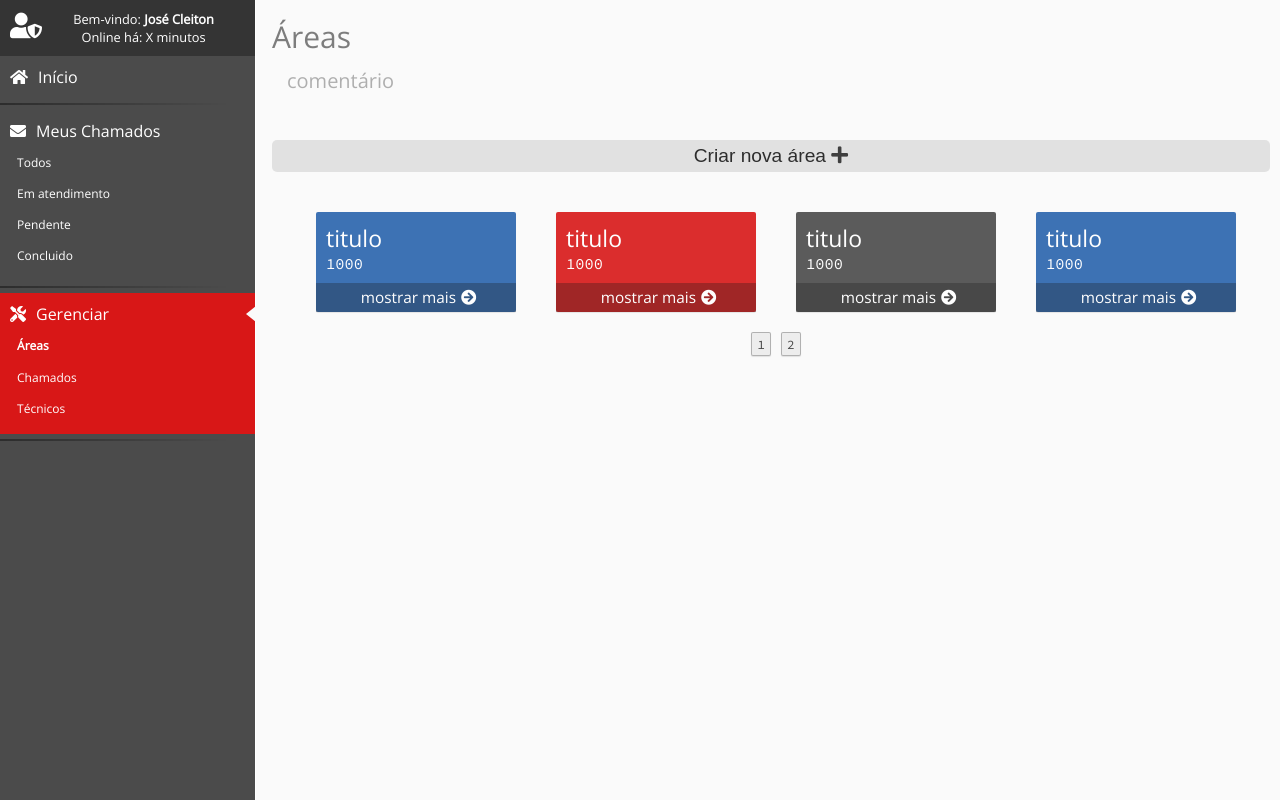
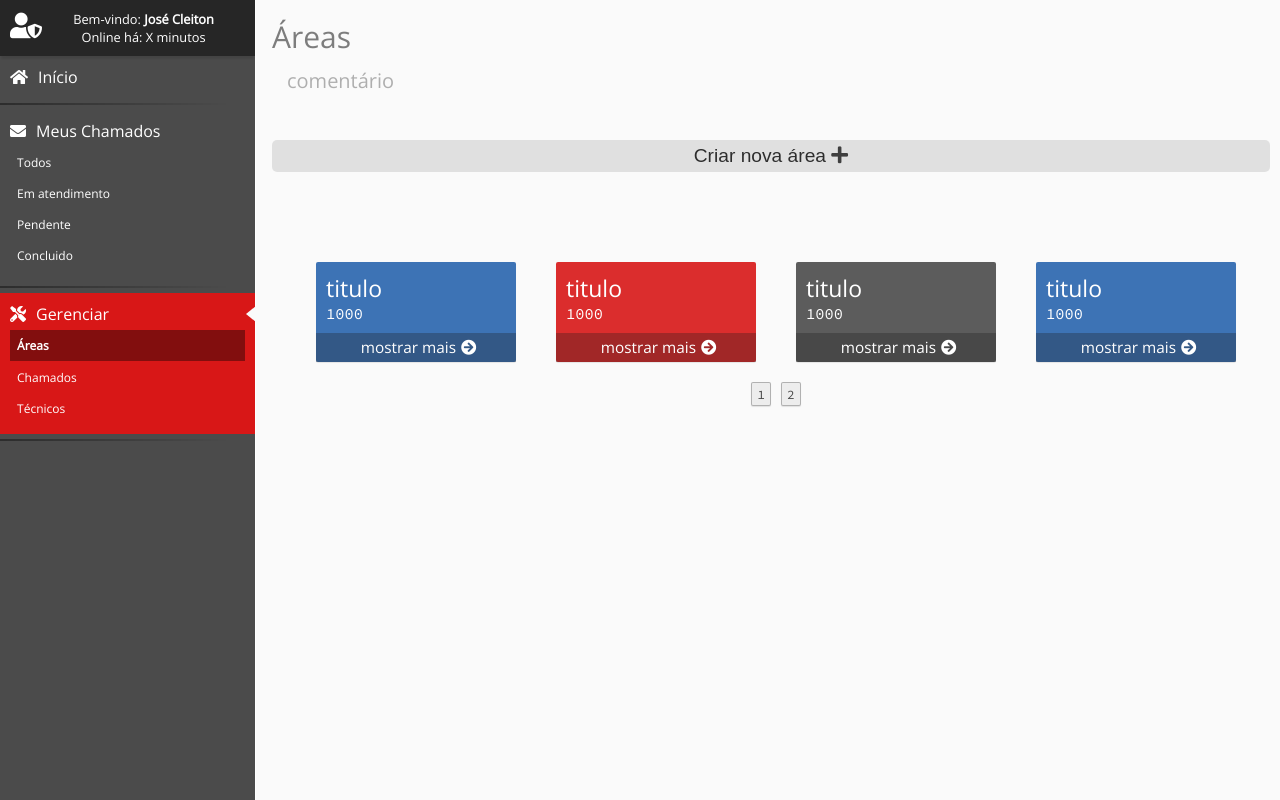
Before and after one commit to josecleiton/help-desk-uneb, a React (Create React App) app: page /admin/gerenciamento/areas in a window 1280 px wide. Built offline with nearby package versions, Linux system fonts and the light colour scheme.

Commit message:
melhora de perfomance na pagina administrativa

```diff
--- a/src/components/Admin/Deck/index.js
+++ b/src/components/Admin/Deck/index.js
@@ -13,14 +13,14 @@ export default class Deck extends Component {
     this.state = {
       page: 1,
       cardPages: null,
-      mounted: false,
+      ready: false,
       maxPageNum: Math.ceil(props.cards.length / this.cardsPerPage),
     };
     this.node = React.createRef();
   }
 
   componentDidMount() {
-    this.setState({ mounted: true, cardPages: this.makeCardPages(this.cardsPerPage) });
+    this.setState({ ready: true, cardPages: this.makeCardPages(this.cardsPerPage) });
   }
 
   changePage = (page) => {
@@ -52,15 +52,15 @@ export default class Deck extends Component {
 
   render() {
     const {
-      cardPages, mounted, page, maxPageNum,
+      cardPages, ready, page, maxPageNum,
     } = this.state;
     return (
-      <>
+      <div className="deck-wrapper">
         <div ref={this.node} className="deck">
-          {mounted && cardPages[page - 1]}
+          {ready && cardPages[page - 1]}
         </div>
         <PageNumber handleClick={this.changePage} elementsPerPage={maxPageNum} />
-      </>
+      </div>
     );
   }
 }
--- a/src/components/Admin/Deck/style.css
+++ b/src/components/Admin/Deck/style.css
@@ -1,3 +1,6 @@
+.deck-wrapper {
+  margin: 50px auto;
+}
 .deck {
   width: 100%;
   display: flex;
--- a/src/components/Admin/Menu/Item/index.js
+++ b/src/components/Admin/Menu/Item/index.js
@@ -54,7 +54,7 @@ class AdminMenuItem extends Component {
             key={`link-${key}`}
             to={`${url}/${key}`}
             className="admin-submenu-item"
-            activeStyle={{ fontWeight: 'bolder' }}
+            activeStyle={{ fontWeight: 'bolder', background: 'rgba(0,0,0,0.4)' }}
           >
             {value}
           </NavLink>
--- a/src/components/Admin/Menu/Item/style.css
+++ b/src/components/Admin/Menu/Item/style.css
@@ -60,7 +60,6 @@
 
 .admin-submenu {
   transition: 0.2s;
-  border-radius: 5px;
 }
 
 .admin-submenu:first-child {
--- a/src/components/Admin/Menu/UserInfo/index.js
+++ b/src/components/Admin/Menu/UserInfo/index.js
@@ -8,7 +8,14 @@ export default class UserInfo extends Component {
     super(props);
     this.state = {
       clicked: false,
+      over: false,
     };
+  }
+
+  shouldComponentUpdate(prevProps, prevStates) {
+    const { clicked, over } = this.state;
+    if (clicked !== prevStates.clicked || over !== prevStates.over) return true;
+    return false;
   }
 
   handleClick = () => {
@@ -17,11 +24,24 @@ export default class UserInfo extends Component {
   };
 
   render() {
-    const { clicked } = this.state;
+    const { clicked, over } = this.state;
     return (
-      <div className="user-info-wrapper">
+      <div
+        className="user-info-wrapper"
+        style={{ background: over || clicked ? 'rgba(0,0,0,0.5)' : 'rgba(0,0,0,0.3)' }}
+        onMouseOver={() => {
+          this.setState({ over: true });
+        }}
+        onFocus={() => {
+          this.setState({ over: true });
+        }}
+        onMouseLeave={() => {
+          this.setState({ over: false });
+        }}
+      >
         <div
-          role="presentation"
+          role="button"
+          tabIndex={0}
           className="user-info"
           onClick={this.handleClick}
           onKeyPress={this.handleClick}
--- a/src/components/Admin/Menu/UserInfo/style.css
+++ b/src/components/Admin/Menu/UserInfo/style.css
@@ -1,9 +1,13 @@
 .user-info-wrapper {
-  background: rgba(0, 0, 0, 0.3);
   padding: 10px;
   color: #fff;
   font-size: 0.8em;
+  transition: all 0.4s;
+  box-shadow: 0 4px 2px -1px rgba(0, 0, 0, 0.1);
+  position: relative;
+  z-index: 1;
 }
+
 .user-info-wrapper hr {
   position: relative;
   border: 1px solid rgba(0, 0, 0, 0.2);
--- a/src/components/Admin/RightDiv/style.css
+++ b/src/components/Admin/RightDiv/style.css
@@ -11,6 +11,7 @@ div.admin-right {
   transition: all 0.6s;
   position: absolute;
   right: 0;
+  float: right;
 }
 
 @media (max-width: 470px) {
--- a/src/components/Input/style.css
+++ b/src/components/Input/style.css
@@ -2,4 +2,6 @@
   font-size: 18px;
   border-radius: 6px;
   border: 1px solid rgba(0, 0, 0, 0.8);
+  background: #fff;
+  color: #222;
 }
--- a/src/components/TextArea/style.css
+++ b/src/components/TextArea/style.css
@@ -2,4 +2,6 @@
   border-radius: 5px;
   padding: 10px;
   resize: vertical;
+  background: #fff;
+  color: rgba(0, 0, 0, 0.7);
 }
--- a/src/pages/Admin/Home/index.js
+++ b/src/pages/Admin/Home/index.js
@@ -23,6 +23,7 @@ const AdminHome = () => (
           'Data de Abertura',
           'Solicitante',
         ]}
+        maxRowsPerPage={10}
         rows={[
           ['190001', 'TI', 'Em aberto', 'Java bugou', 'X', '19/10/2018', 'brancobro@yahoo.com.br'],
           [
--- a/src/pages/Chamado/index.js
+++ b/src/pages/Chamado/index.js
@@ -3,6 +3,7 @@ import PropTypes from 'prop-types';
 
 import MainHeader from '../../components/Main/Header';
 import LargeBox from '../../components/LargeBox';
+import Footer from '../../components/Footer';
 
 import './style.css';
 
@@ -63,6 +64,7 @@ TI
             <p>Aqui haverá uma tabela com status/area/técnico/data do ocorrido</p>
           </LargeBox>
         </div>
+        <Footer />
       </>
     );
   }
```
